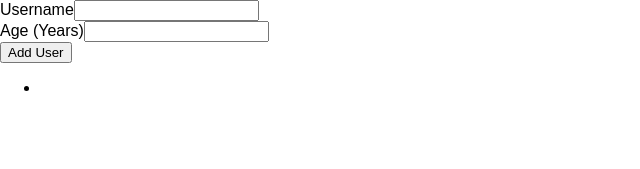
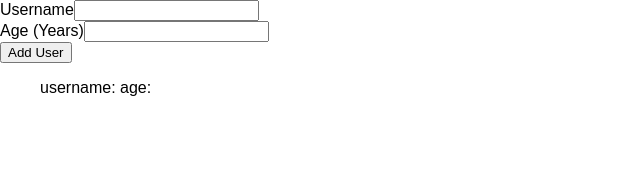
Before and after one commit to ggrossman618/React-Project-2-Add-User, a React (Create React App) app: page / in a window 1280 px wide. Shown: the top 169 px of the page, without its empty margins (0-640 px from the left). Built offline with nearby package versions, Linux system fonts and the light colour scheme.

Commit message:
a couple quick adjustments and corrections, username/age still doesn't appear

```diff
--- a/src/Components/Users/UserItem.js
+++ b/src/Components/Users/UserItem.js
@@ -1,12 +1,12 @@
 import React from "react";
 
 function UserItem(props) {
-    console.log(props.name + "<-- should be username");
+    console.log(props.username + " <-- should be username");
     return (
-    <li>
-      <div>{props.username}</div>
-      <div>{props.age}</div>
-    </li>
+    <div>
+      username: {props.username}
+      age: {props.age}
+    </div>
   );
 }
 
```
